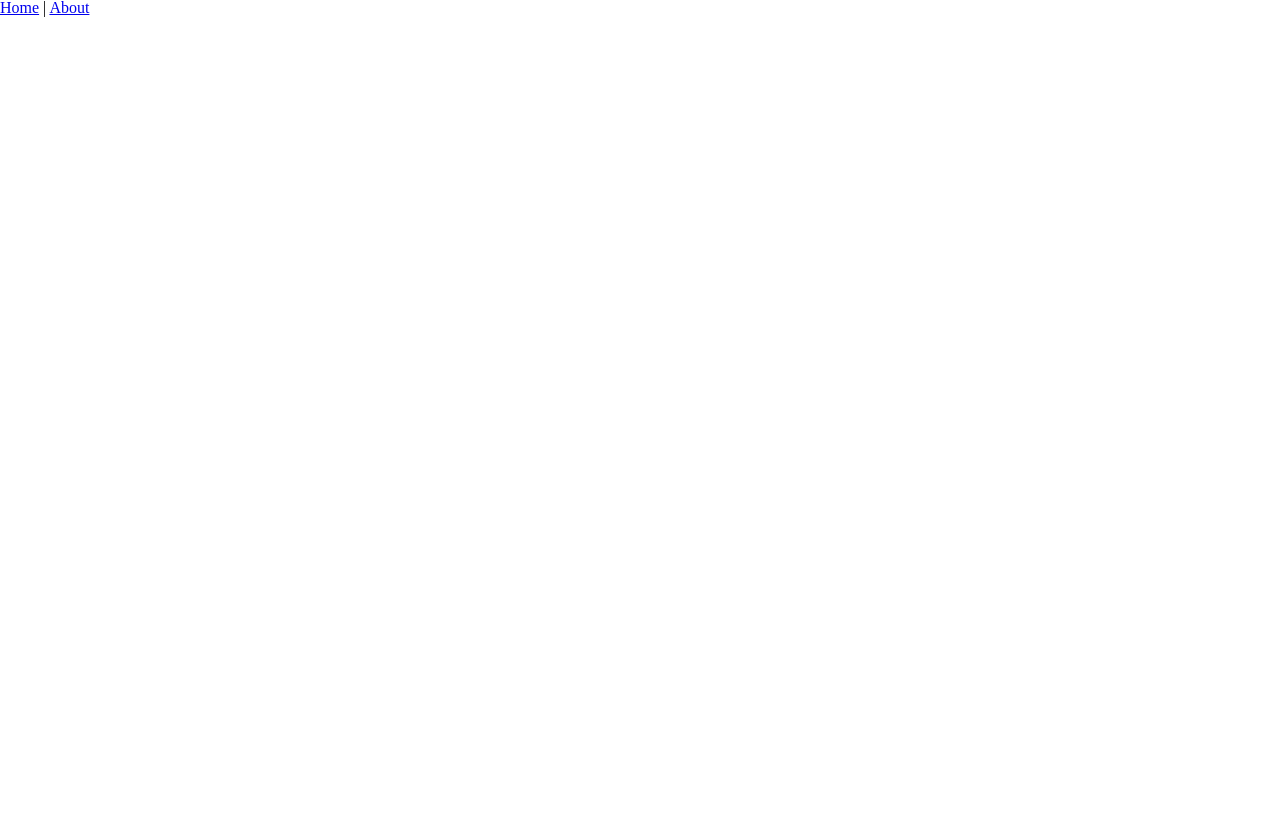
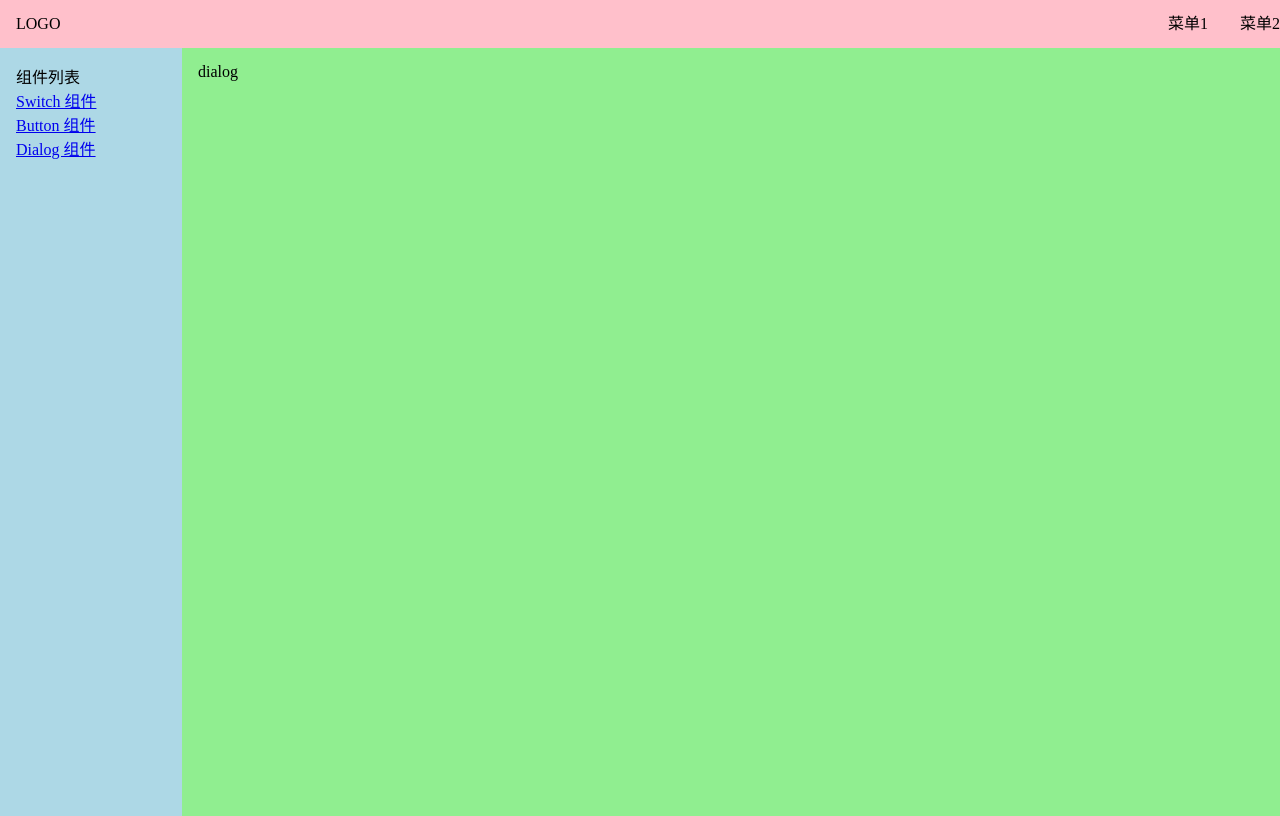
Before and after one commit to yinhaiying/vue3-ts-ui, a Vue app: page /doc/dialog in a window 1280 px wide. Before the commit this address had no page. Built offline with nearby package versions, Linux system fonts and the light colour scheme.

Commit message:
dialog组件开始

```diff
--- /dev/null
+++ b/src/components/DialogDemo.vue
@@ -0,0 +1,22 @@
+<template>
+  <div class="page">
+    <Dialog></Dialog>
+  </div>
+</template>
+
+<script lang='ts'>
+import {defineComponent} from 'vue'
+import Dialog from "../lib/dialog/Dialog.vue"
+export default defineComponent({
+  name:'',
+  components: {
+      Dialog
+  },
+  props: {},
+  setup(){
+    console.log('demo')
+  }
+})
+</script>
+<style lang="scss" scoped>
+</style>
--- /dev/null
+++ b/src/lib/dialog/Dialog.vue
@@ -0,0 +1,17 @@
+<template>
+  <div class="page">dialog</div>
+</template>
+
+<script lang='ts'>
+import {defineComponent} from 'vue'
+export default defineComponent({
+  name:'Dialog',
+  components: {},
+  props: {},
+  setup(){
+    console.log("111")
+  }
+})
+</script>
+<style lang="scss" scoped>
+</style>
--- a/src/router/index.ts
+++ b/src/router/index.ts
@@ -3,6 +3,7 @@ import Home from '../views/Home.vue'
 import ButtonDemo from "../components/ButtonDemo.vue";
 import DocDemo from "../components/DocDemo.vue";
 import SwitchDemo from "../components/SwitchDemo.vue";
+import DialogDemo from "../components/DialogDemo.vue";
 const routes: Array<RouteRecordRaw> = [
   {
     path: '/',
@@ -17,6 +18,7 @@ const routes: Array<RouteRecordRaw> = [
       { path: "", component: DocDemo },
       { path: "switch", component: SwitchDemo },
       { path: "button", component: ButtonDemo },
+      { path: "dialog", component: DialogDemo },
     ],
   }
 ]
--- a/src/views/Doc.vue
+++ b/src/views/Doc.vue
@@ -10,6 +10,9 @@
           </li>
           <li>
             <router-link to="/doc/button">Button 组件</router-link>
+          </li>
+          <li>
+            <router-link to="/doc/dialog">Dialog 组件</router-link>
           </li>
         </ol>
       </aside>
```
